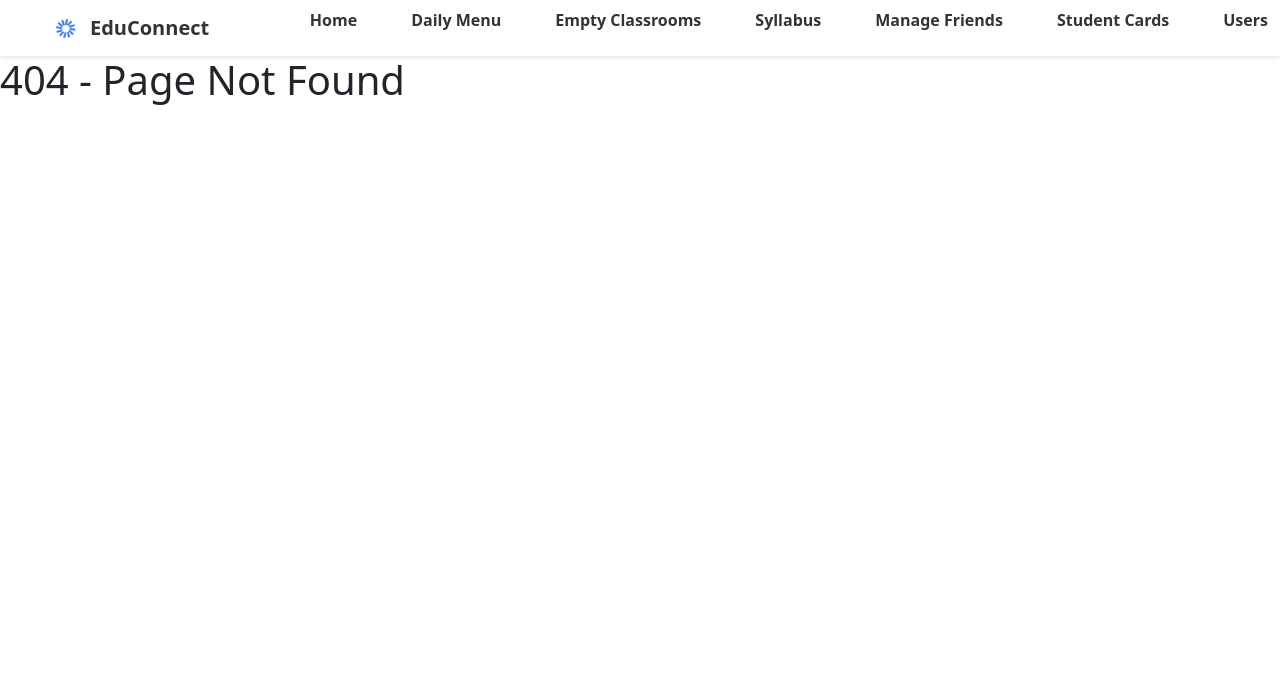
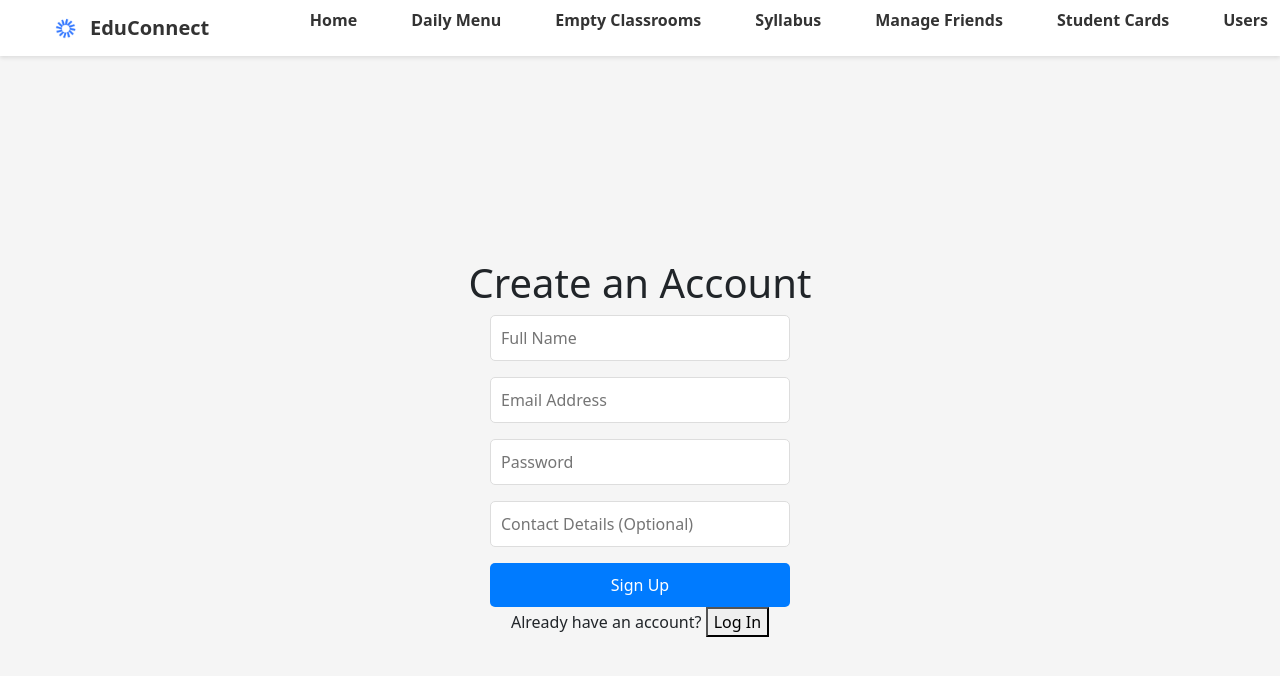
Before and after one commit to CNrg32/yak-n.etu.edu.tr_project, a React (Create React App) app in the folder frontend/: page /signup in a window 1280 px wide. Before the commit this address had no page. Shown: the top 676 px of the page. Built offline with nearby package versions, Linux system fonts and the light colour scheme.

Commit message:
sign up log in eklendi

```diff
--- a/frontend/src/App.js
+++ b/frontend/src/App.js
@@ -11,12 +11,16 @@ import Syllabus from './pages/Syllabus';
 import DailyMenu from './pages/DailyMenu';
 import EmptyClassrooms from './pages/EmptyClassrooms';
 import ValidatePaymentMethod from './pages/ValidatePaymentMethod';
+import Login from './pages/Login';
+import SignUp from './pages/SignUp';
 
 function App() {
     return (
         <Router>
             <Layout>
                 <Routes>
+                    <Route path="/login" element={<Login />} />
+                    <Route path="/signup" element={<SignUp />} />
                     <Route path="/" element={<Home />} />
                     <Route path="/courses" element={<Courses />} />
                     {/* <Route path="/syllabus" element={<Syllabus />} /> */}
--- /dev/null
+++ b/frontend/src/pages/Login.css
@@ -0,0 +1,54 @@
+/* Login.css */
+.login-container {
+    display: flex;
+    flex-direction: column;
+    align-items: center;
+    justify-content: center;
+    height: 100vh;
+    background-color: #f5f5f5;
+}
+
+h1 {
+    font-size: 2rem;
+    margin-bottom: 1rem;
+    color: #333;
+}
+
+.login-form {
+    display: flex;
+    flex-direction: column;
+    gap: 1rem;
+    width: 300px;
+}
+
+.login-form input {
+    padding: 10px;
+    font-size: 1rem;
+    border: 1px solid #ddd;
+    border-radius: 5px;
+}
+.signup-button {
+    background: none;
+    border: none;
+    color: #007bff;
+    cursor: pointer;
+    text-decoration: underline;
+    font-size: 1rem;
+}
+
+.signup-button:hover {
+    color: #0056b3;
+}
+.login-form button {
+    padding: 10px;
+    font-size: 1rem;
+    background-color: #007bff;
+    color: #fff;
+    border: none;
+    border-radius: 5px;
+    cursor: pointer;
+}
+
+.login-form button:hover {
+    background-color: #0056b3;
+}
--- /dev/null
+++ b/frontend/src/pages/Login.js
@@ -0,0 +1,79 @@
+import React, { useState } from 'react';
+import { useNavigate } from 'react-router-dom';
+import './Login.css'; // Optional CSS for styling
+
+const Login = () => {
+    const [email, setEmail] = useState('');
+    const [password, setPassword] = useState('');
+    const [isButtonDisabled, setIsButtonDisabled] = useState(true);
+
+    const navigate = useNavigate(); // Initialize the navigate function
+
+    const handleEmailChange = (e) => {
+        setEmail(e.target.value);
+        checkFormValidity(e.target.value, password);
+    };
+
+    const handlePasswordChange = (e) => {
+        setPassword(e.target.value);
+        checkFormValidity(email, e.target.value);
+    };
+
+    const checkFormValidity = (email, password) => {
+        if (email.trim() && password.trim()) {
+            setIsButtonDisabled(false);
+        } else {
+            setIsButtonDisabled(true);
+        }
+    };
+
+    const handleLogin = (e) => {
+        e.preventDefault();
+        console.log('Login successful with email:', email);
+
+        // Simulate login logic
+        const isAuthenticated = true; // Replace with real authentication logic
+        if (isAuthenticated) {
+            navigate('/'); // Redirect to the home page
+        } else {
+            alert('Invalid login credentials');
+        }
+    };
+
+    const handleSignUpRedirect = () => {
+        navigate('/signup'); // Redirect to the sign-up page
+    };
+
+    return (
+        <div className="login-container">
+            <h1>Welcome Back</h1>
+            <form className="login-form" onSubmit={handleLogin}>
+                <input
+                    type="email"
+                    placeholder="Email Address"
+                    value={email}
+                    onChange={handleEmailChange}
+                    required
+                />
+                <input
+                    type="password"
+                    placeholder="Password"
+                    value={password}
+                    onChange={handlePasswordChange}
+                    required
+                />
+                <button type="submit" disabled={isButtonDisabled}>
+                    Login
+                </button>
+            </form>
+            <p>
+                Don’t have an account?{' '}
+                <button type="button" onClick={handleSignUpRedirect} className="signup-button">
+                    Sign Up
+                </button>
+            </p>
+        </div>
+    );
+};
+
+export default Login;
--- /dev/null
+++ b/frontend/src/pages/SignUp.css
@@ -0,0 +1,43 @@
+/* SignUp.css */
+.signup-container {
+    display: flex;
+    flex-direction: column;
+    align-items: center;
+    justify-content: center;
+    height: 100vh;
+    background-color: #f5f5f5;
+}
+
+.signup-form {
+    display: flex;
+    flex-direction: column;
+    gap: 1rem;
+    width: 300px;
+}
+
+.signup-form input {
+    padding: 10px;
+    font-size: 1rem;
+    border: 1px solid #ddd;
+    border-radius: 5px;
+}
+
+.signup-form button {
+    padding: 10px;
+    font-size: 1rem;
+    background-color: #007bff;
+    color: #fff;
+    border: none;
+    border-radius: 5px;
+    cursor: pointer;
+}
+
+.signup-form button:hover {
+    background-color: #0056b3;
+}
+
+.error-message {
+    color: red;
+    font-size: 0.9rem;
+    margin-top: 10px;
+}
--- /dev/null
+++ b/frontend/src/pages/SignUp.js
@@ -0,0 +1,87 @@
+import React, { useState } from 'react';
+import { useNavigate } from 'react-router-dom';
+import axios from 'axios';
+import './SignUp.css';
+
+const SignUp = () => {
+    const [formData, setFormData] = useState({
+        email: '',
+        password: '',
+        name: '',
+        contact_details: '',
+    });
+    const [error, setError] = useState('');
+    const navigate = useNavigate();
+
+    // Handle form field changes
+    const handleChange = (e) => {
+        const { name, value } = e.target;
+        setFormData({ ...formData, [name]: value });
+    };
+
+    const handleSignUp = async (e) => {
+        e.preventDefault();
+        console.log('Form Data:', formData); // Log the form data to ensure the password is present
+
+        try {
+            const response = await axios.post(`${process.env.REACT_APP_API_URL}/users`, formData);
+            if (response.status === 201) {
+                alert('Sign-Up Successful!');
+                navigate('/login'); // Redirect to login
+            }
+        } catch (error) {
+            console.error('Sign-Up Failed:', error);
+            setError(error.response?.data?.message || 'Sign-Up failed.');
+        }
+    };
+
+
+    return (
+        <div className="signup-container">
+            <h1>Create an Account</h1>
+            <form className="signup-form" onSubmit={handleSignUp}>
+                <input
+                    type="text"
+                    name="name"
+                    placeholder="Full Name"
+                    value={formData.name}
+                    onChange={handleChange}
+                    required
+                />
+                <input
+                    type="email"
+                    name="email"
+                    placeholder="Email Address"
+                    value={formData.email}
+                    onChange={handleChange}
+                    required
+                />
+                <input
+                    type="password"
+                    name="password"
+                    placeholder="Password"
+                    value={formData.password}
+                    onChange={handleChange}
+                    required
+                />
+                <input
+                    type="text"
+                    name="contact_details"
+                    placeholder="Contact Details (Optional)"
+                    value={formData.contact_details}
+                    onChange={handleChange}
+                />
+                <button type="submit">Sign Up</button>
+            </form>
+            {error && <p className="error-message">{error}</p>}
+            <p>
+                Already have an account?{' '}
+                <button type="button" onClick={() => navigate('/login')} className="login-button">
+                    Log In
+                </button>
+            </p>
+        </div>
+    );
+};
+
+export default SignUp;
```
